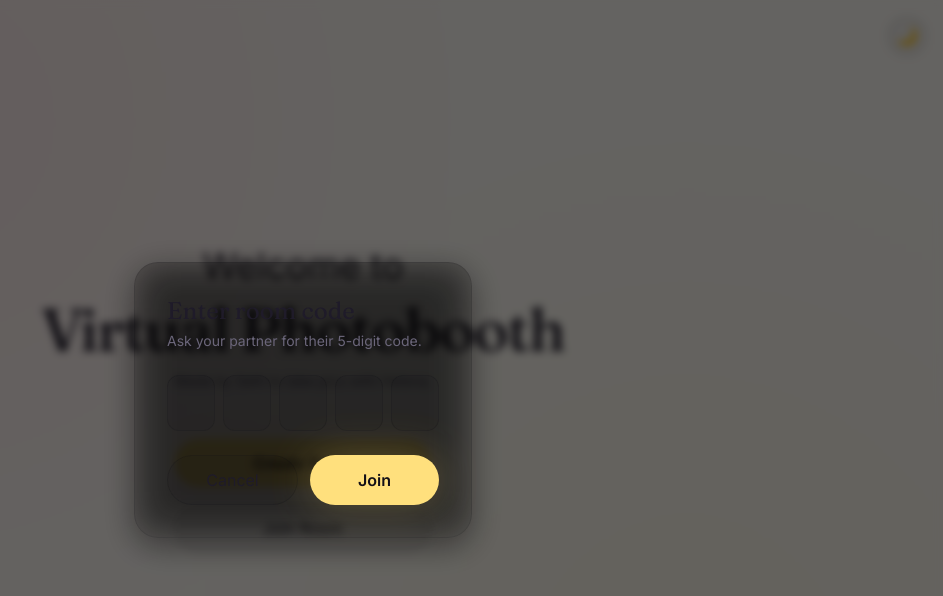
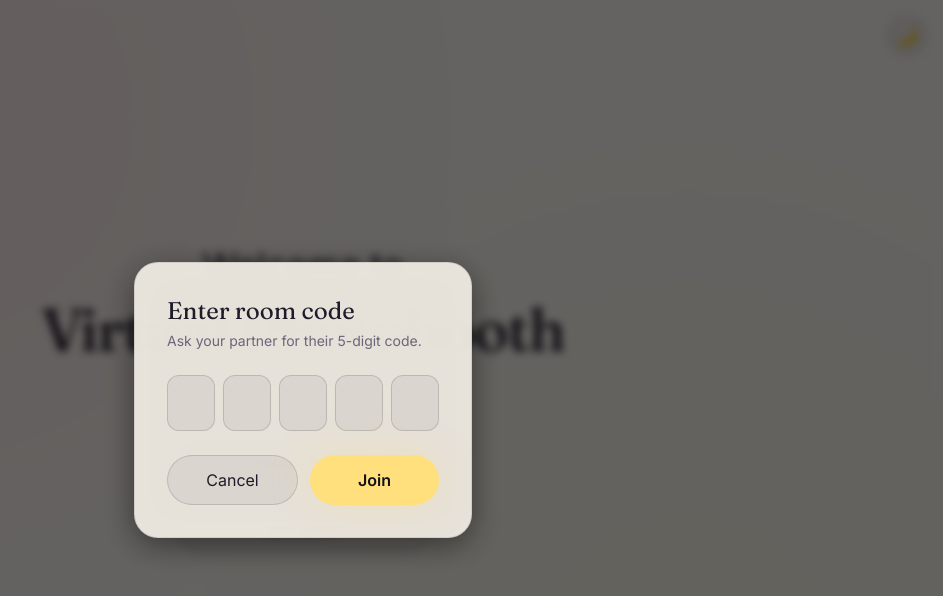
Before and after one commit to sthlgns/virtual-photobooth, a Next.js app in the folder virtual-photobooth/: page / in a window 1280 px wide. Both pictures are taken after a click on the button "Join Room". Shown: the top 596 px of the page, without its empty margins (337-1280 px from the left). Built offline with nearby package versions, Linux system fonts and the light colour scheme.

Commit message:
Light mode glass panel fix

```diff
--- a/virtual-photobooth/components/ui/GlassPanel.tsx
+++ b/virtual-photobooth/components/ui/GlassPanel.tsx
@@ -3,7 +3,7 @@ import { HTMLAttributes } from "react";
 export function GlassPanel({ className = "", children, ...props }: HTMLAttributes<HTMLDivElement>) {
   return (
     <div
-      className={`rounded-3xl border border-surface/10 bg-surface/[0.04] backdrop-blur-glass shadow-glass ${className}`}
+      className={`rounded-3xl border border-surface/10 bg-canvas-soft/95 backdrop-blur-glass shadow-glass ${className}`}
       {...props}
     >
       {children}
```
